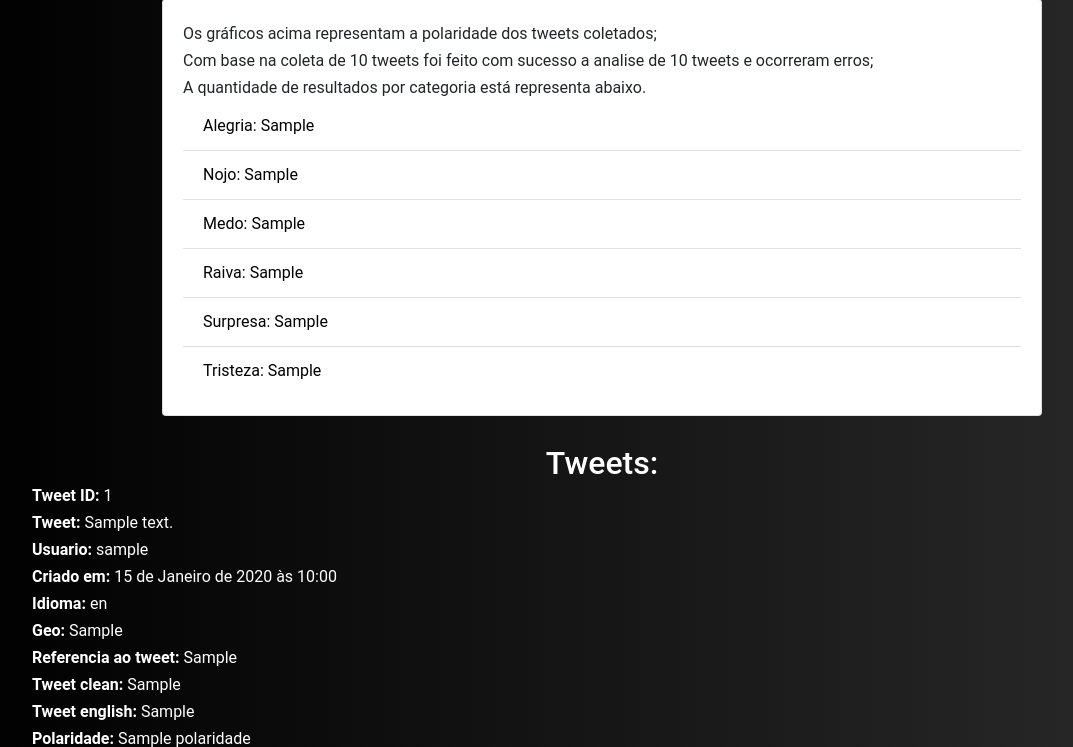
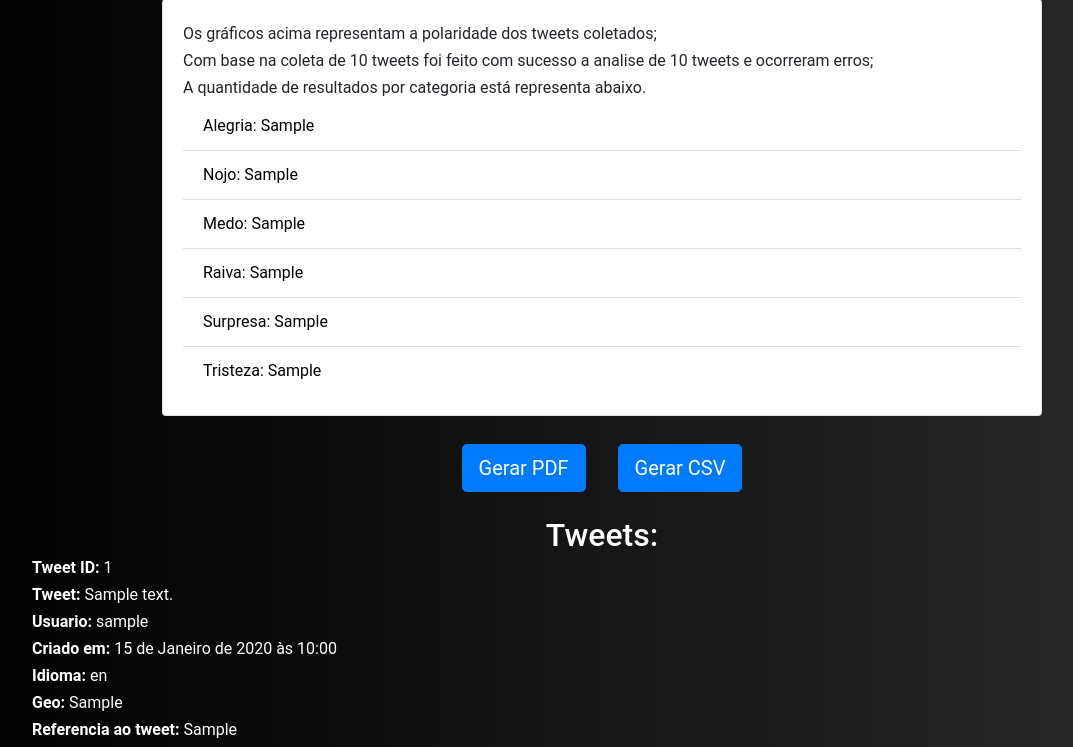
Before and after one commit to danielares/TwComp, a Django app: template pages/templates/tweets/viewtweets.html in a window 1280 px wide. Shown: the part 1056-1803 px from the top of the page, without its empty margins (38-1111 px from the left). Run offline with Django 4.2, Linux system fonts and the light colour scheme; the template is opened without the code that fills it: most values are stand-ins (such as "Sample title", 1, 10 or a date in 2020); data that the repository does not hold is empty; parts of the project's set-up code (start-up, migrations or seed data) failed here and were passed over; some libraries are stand-ins or nearby versions.

Commit message:
refatorando

```diff
--- a/pages/templates/charts/charts.html
+++ b/pages/templates/charts/charts.html
@@ -28,7 +28,7 @@
         success: function (data) {
 
             labels = data.labels
-            defaultData = data.default
+            defaultData = data.qtd_tweets
             colors = data.colors
 
             setChart()
--- a/pages/templates/tweets/searchtweets.html
+++ b/pages/templates/tweets/searchtweets.html
@@ -45,7 +45,7 @@
                 <!-- OPÇÃO PESQUISA SIMPLES -->
                 <div class="form-check form-check-inline">
                     <input class="form-check-input" type="radio" name="inlineRadioOptions" id="pesquisaSimples"
-                        value="simples" />
+                        value="simples" checked/>
                     <label class="form-check-label" for="pesquisaSimples">Simples</label>
                 </div>
                 <!-- OPÇÃO PESQUISA SIMPLES -->
--- a/pages/templates/tweets/viewtweets.html
+++ b/pages/templates/tweets/viewtweets.html
@@ -23,6 +23,19 @@
         {% include 'tweets/viewtweets-training.html' %}
 
         {% endif %}
+
+        <!-- BOTÃO PARA ENVIAR INFORMAÇÕES -->
+        <div class="row justify-content-center">
+            <div class="mt-3 pt-2 mx-3">
+                <input class="btn btn-primary btn-lg" type="submit" value="Gerar PDF" />
+            </div>
+
+            <div class="mt-3 pt-2 mx-3">
+                <input class="btn btn-primary btn-lg" type="submit" value="Gerar CSV" />
+            </div>
+        </div>
+        <!-- BOTÃO PARA ENVIAR INFORMAÇÕES -->
+
 
         <div class="form-group">
             <br>
--- a/tweets/views.py
+++ b/tweets/views.py
@@ -68,7 +68,7 @@ class ViewTweetsView(TemplateView):
                     context['amoutTweets'] = amoutTweets
                     context['tweetsAnalyzed'] = len(tweets)
                     context['tweetsError'] = int(amoutTweets) - len(tweets)
-                    context['qtd_tweets'] = chartsInfo[0]
+                    context['qtd_tweets'] = chartsInfo['qtd_tweets']
                     return render(request, 'tweets/viewtweets.html', context)
 
                 # else para se o usuario não fez alguma pesquisa
@@ -85,13 +85,7 @@ class ChartData(APIView):
     def get(self, request, format=None):
         global chartsInfo
 
-        data = chartsInfo[0]
-        labels = chartsInfo[1]
-        colors = chartsInfo[2]
+        #retorna o dicionario de dados para gerar os graficos com o chartjs
+        #os dados da variavel global foram obtidos anteriormente com as funções "create_chart" e "create_chart_training"
 
-        data = {
-            "labels": labels,
-            "default": data,
-            "colors": colors,
-        }
-        return Response(data)
+        return Response(chartsInfo)
```
Also changed, not shown: myLibs/chart_generator.py (+3 -4 lines), myLibs/data_processing.py (+1 -9 lines).
